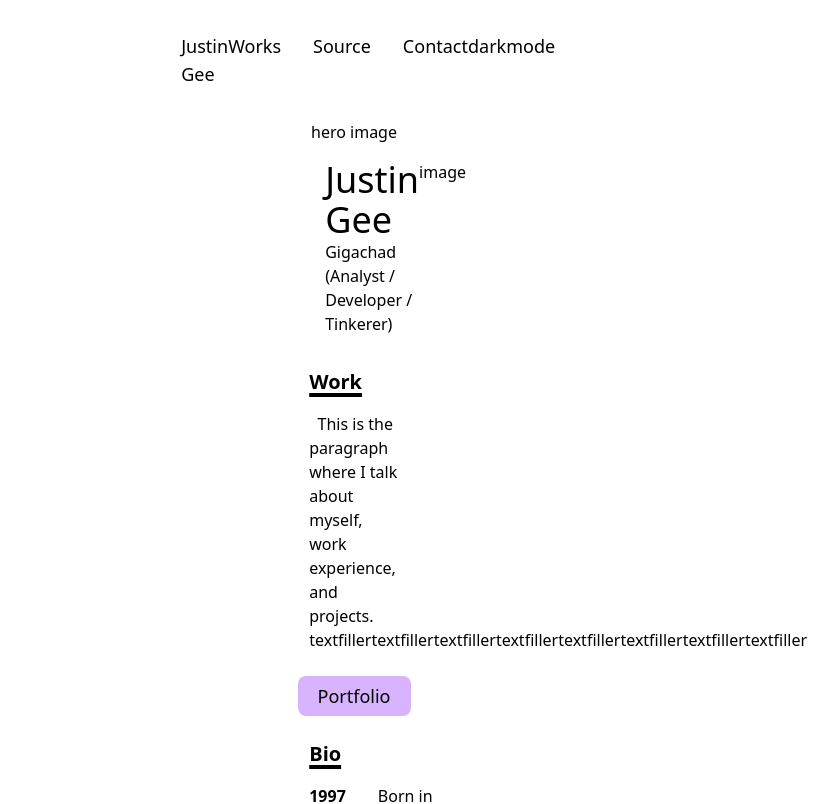
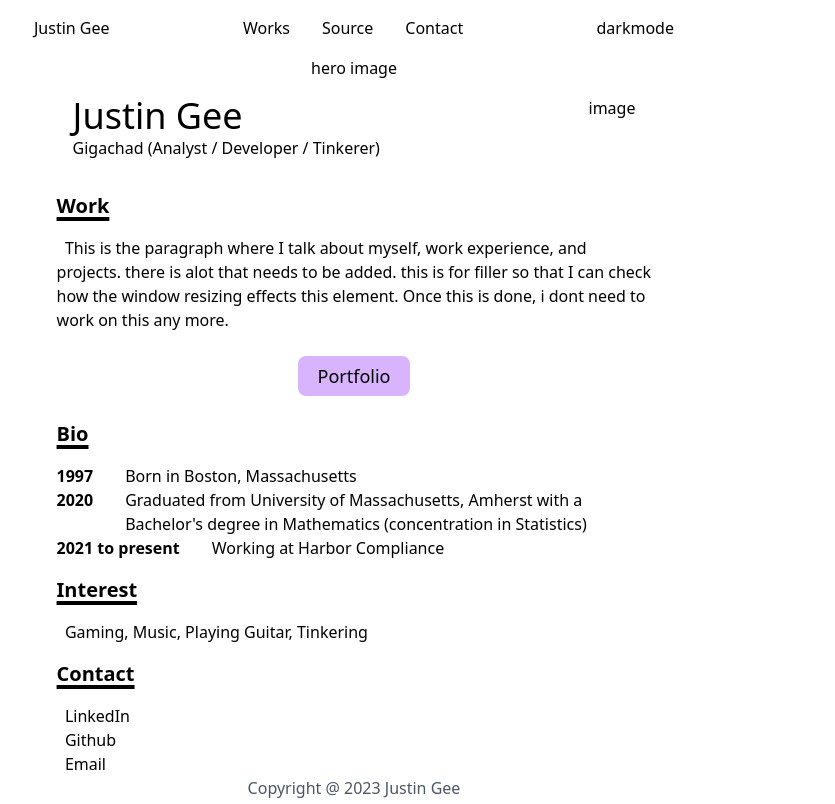
Before and after one commit to justingee193/homepage, a Next.js app: page / in a window 1280 px wide. Shown: the top 804 px of the page, without its empty margins (286-1121 px from the left). Built offline with nearby package versions, Linux system fonts and the light colour scheme.

Commit message:
updated css; new feature window resizing

```diff
--- a/src/app/layout.tsx
+++ b/src/app/layout.tsx
@@ -18,7 +18,7 @@ export default function RootLayout({
 }) {
     return (
         <html lang="en">
-            <body className="{inter.className} w-[32%] mx-auto">
+            <body className="{inter.className}">
                 <main>
                     <Navbar />
                     {children}
--- a/src/app/page.tsx
+++ b/src/app/page.tsx
@@ -1,6 +1,6 @@
 import Article from '@/components/Article'
+import Section from '@/components/Section'
 import Header from '@/components/Header'
-import Section from '@/components/Section'
 import Paragraph from '@/components/Paragraph'
 import Button from '@/components/Button'
 import Bio from '@/components/Bio'
@@ -12,21 +12,22 @@ export default function Home() {
                 hero image
             </div>
             <Header />
-            <div>
+            <div className="w-fit">
                 <Section>Work</Section>
                 <Paragraph>
-                    This is the paragraph where I talk about myself, work experience, and projects. textfillertextfillertextfillertextfillertextfillertextfillertextfillertextfiller
+                    This is the paragraph where I talk about myself, work experience, and projects. there is alot that needs to be added.
+                    this is for filler so that I can check how the window resizing effects this element. Once this is done, i dont need to work on this any more.
                 </Paragraph>
                 <Button>Portfolio</Button>
             </div>
-            <div>
+            <div className="w-fit">
                 <Section>Bio</Section>
                 <Bio year="1997">Born in Boston, Massachusetts</Bio>
                 <Bio year="2020">Graduated from University of Massachusetts, Amherst
                     with a Bachelor's degree in Mathematics (concentration in Statistics)</Bio>
                 <Bio year="2021 to present">Working at Harbor Compliance</Bio>
             </div>
-            <div>
+            <div className="w-fit">
                 <Section>Interest</Section>
                 <Paragraph>
                     Gaming, Music, Playing Guitar, Tinkering
--- a/src/components/Article.tsx
+++ b/src/components/Article.tsx
@@ -1,7 +1,15 @@
+"use client";
+
+import { useWindowSize } from "@/hooks/useWindowResize"
+
 export default function Article({ children }) {
+    const [height, width] = useWindowSize();
+
     return (
-        <article className="px-40">
-            {children}
+        <article>
+            <div className="max-w-prose mx-auto">
+                {children}
+            </div>
         </article>
     )
 }
--- a/src/components/Footer.tsx
+++ b/src/components/Footer.tsx
@@ -3,7 +3,7 @@ import Paragraph from './Paragraph'
 
 export default function Footer() {
     return (
-        <footer className="px-40">
+        <footer className="max-w-prose mx-auto">
             <Section>
                 Contact
             </Section>
--- a/src/components/Navbar.tsx
+++ b/src/components/Navbar.tsx
@@ -1,11 +1,12 @@
 export default function Navbar() {
     return (
-        <nav className="grid grid-flow-col justify-stretch p-8 text-lg">
+        <nav className="max-w-2xl mx-auto p-4">
+            <div className="flex justify-between">
                 <div className="hover:underline underline-offset-4">
                     Justin Gee
                 </div>
-            <div className="">
-                <ul className="flex justify-start gap-8">
+                <div>
+                    <ul className="flex text-left gap-8">
                         <li>
                             <a className="hover:underline underline-offset-4" href="#">Works</a>
                         </li>
@@ -17,8 +18,9 @@ export default function Navbar() {
                         </li>
                     </ul>
                 </div>
-            <div className="flex justify-end">
+                <div className="flex text-right">
                     darkmode
+                </div>
             </div>
         </nav>
     )
--- a/src/components/Paragraph.tsx
+++ b/src/components/Paragraph.tsx
@@ -1,4 +1,4 @@
-export default function Paragraph({children}) {
+export default function Paragraph({ children }) {
     return (
         <p>
             &nbsp; {children}
--- /dev/null
+++ b/src/hooks/useWindowResize.tsx
@@ -0,0 +1,15 @@
+"use client";
+
+import { useState, useEffect } from 'react'
+
+export function useWindowSize() {
+    const [size, setSize] = useState([window.innerHeight, window.innerWidth])
+
+    useEffect(() => {
+                const handleResize = () => {
+                    setSize([window.innerHeight, window.innerWidth])
+                }
+                window.addEventListener("resize", handleResize)
+            }, [])
+    return size
+}
--- a/src/styles/globals.css
+++ b/src/styles/globals.css
@@ -3,5 +3,4 @@
 @tailwind utilities;
 
 :root {
-
 }
```
Lines whose indentation alone changed are shown as unchanged.
